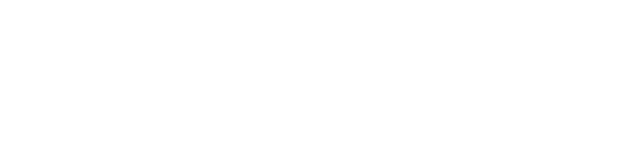
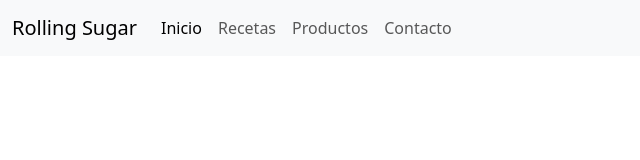
Before and after one commit to laudecima5/rollingSugar, a plain HTML site: page index.html in a window 1280 px wide. Shown: the whole page, without its empty margins (0-640 px from the left). Drawn offline with nearby package versions, Linux system fonts and the light colour scheme.

Commit message:
Agregramos el navbar de bootstrap y configuramos los link

```diff
--- a/index.html
+++ b/index.html
@@ -10,6 +10,36 @@
     <title>Rolling Sugar</title>
 </head>
 <body>
+    <header>
+        <nav class="navbar navbar-expand-lg bg-body-tertiary">
+  <div class="container-fluid">
+    <a class="navbar-brand" href="#">Rolling Sugar</a>
+    <button class="navbar-toggler" type="button" data-bs-toggle="collapse" data-bs-target="#navbarSupportedContent" aria-controls="navbarSupportedContent" aria-expanded="false" aria-label="Toggle navigation">
+      <span class="navbar-toggler-icon"></span>
+    </button>
+    <div class="collapse navbar-collapse" id="navbarSupportedContent">
+      <ul class="navbar-nav me-auto mb-2 mb-lg-0">
+        <li class="nav-item">
+          <a class="nav-link active" aria-current="page" href="./index.html">Inicio</a>
+        </li>
+        <li class="nav-item">
+          <a class="nav-link" href="./pages/recetas.html">Recetas</a>
+        </li>
+        <li class="nav-item">
+          <a class="nav-link" href="./pages/error404.html">Productos</a>
+        </li>
+        <li class="nav-item">
+          <a class="nav-link" href="./pages/contactos.html">Contacto</a>
+        </li>
+
+      </ul>
+
+    </div>
+  </div>
+</nav>
+    </header>
+    <main></main>
+    <footer></footer>
     <script src="https://cdn.jsdelivr.net/npm/bootstrap@5.3.6/dist/js/bootstrap.bundle.min.js" integrity="sha384-j1CDi7MgGQ12Z7Qab0qlWQ/Qqz24Gc6BM0thvEMVjHnfYGF0rmFCozFSxQBxwHKO" crossorigin="anonymous"></script>
 </body>
 </html>
```
Also changed, not shown: pages/detalleResetas.html (added), pages/error404.html (added), pages/recetas.html (added).
